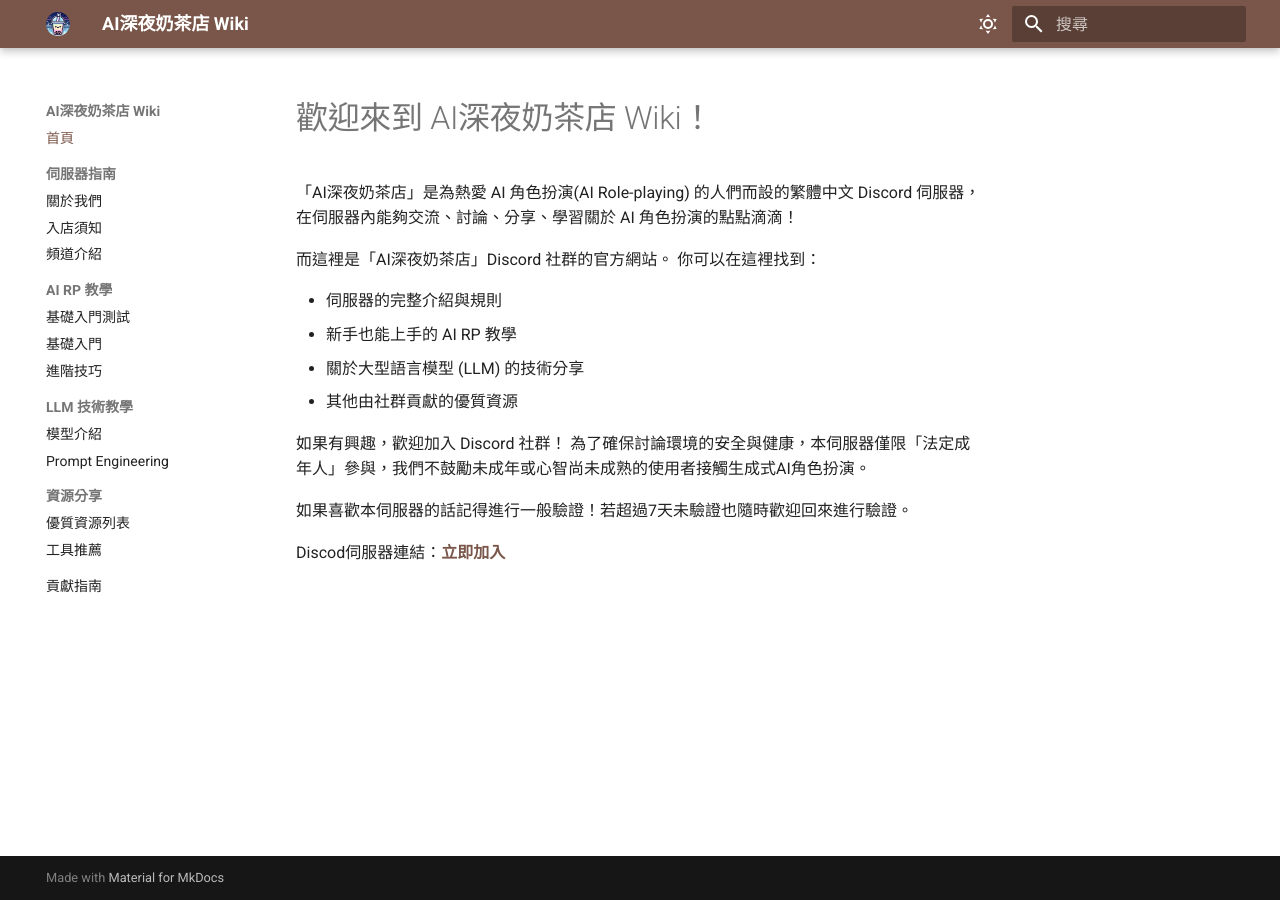
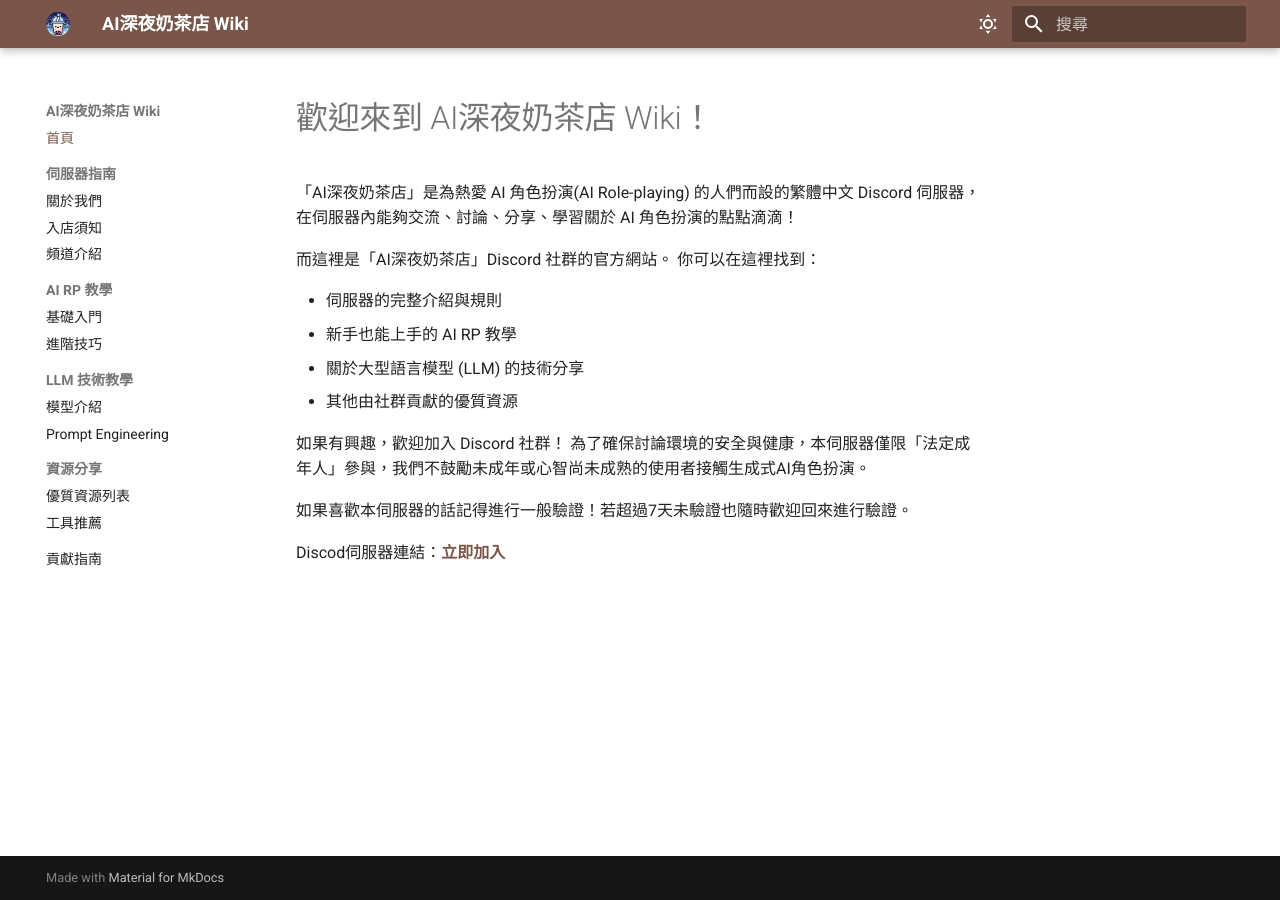
Before and after one commit to Chocochocococo/ai-milktea-wiki, an MkDocs documentation site: the page built from docs/index.md, in a window 1280 px wide. Built offline with MkDocs 1.6.1 and Material for MkDocs 9.7.7, drawn with Linux system fonts in a browser that asks for light colours.

Commit message:
Update mkdocs.yml

```diff
--- a/mkdocs.yml
+++ b/mkdocs.yml
@@ -45,7 +45,6 @@
     - 入店須知: server/rules.md
     - 頻道介紹: server/channels.md
   - AI RP 教學:
-    - 基礎入門測試: tutorials/rp/beginner-test.css
     - 基礎入門: tutorials/rp/beginner.md
     - 進階技巧: tutorials/rp/advanced.md
   - LLM 技術教學:
```
